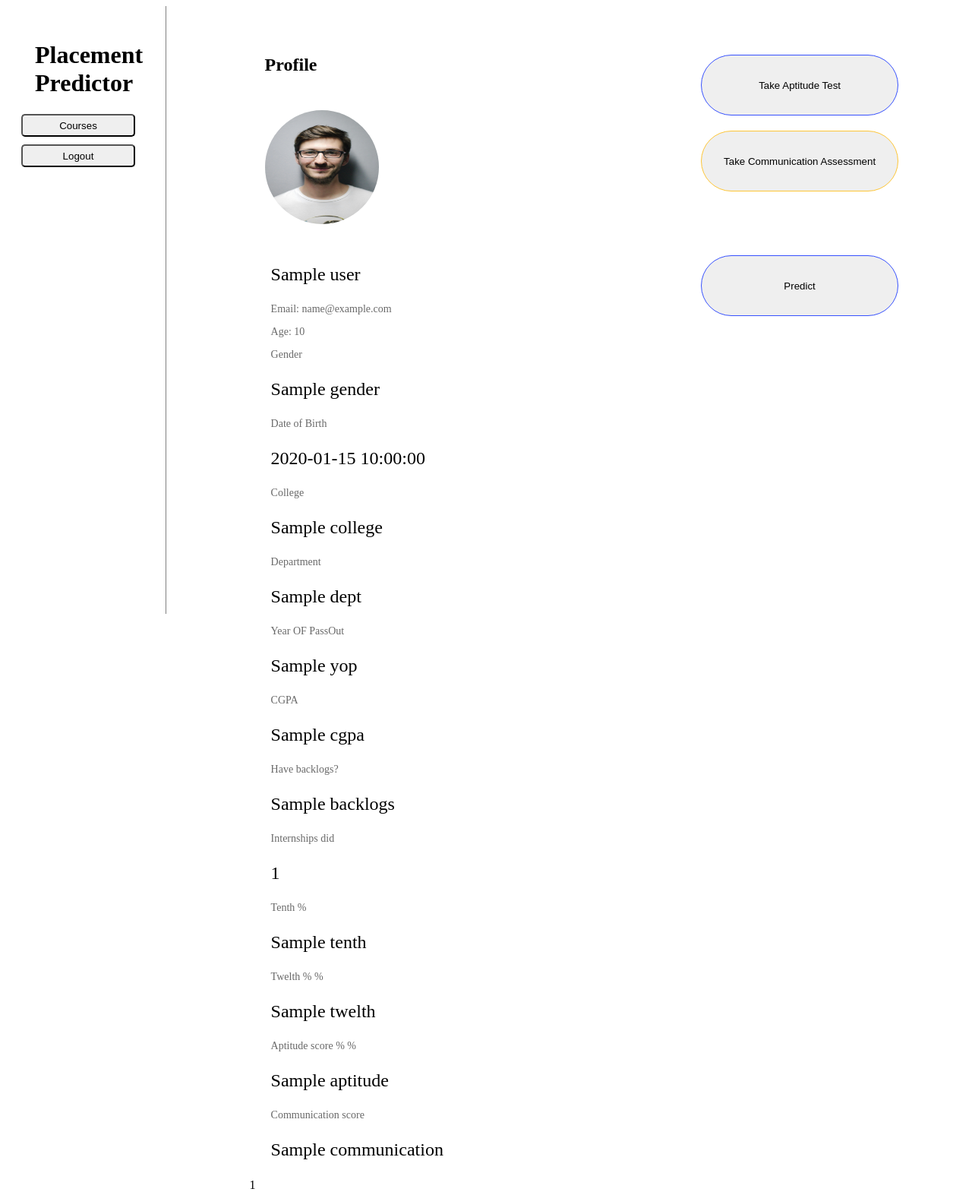
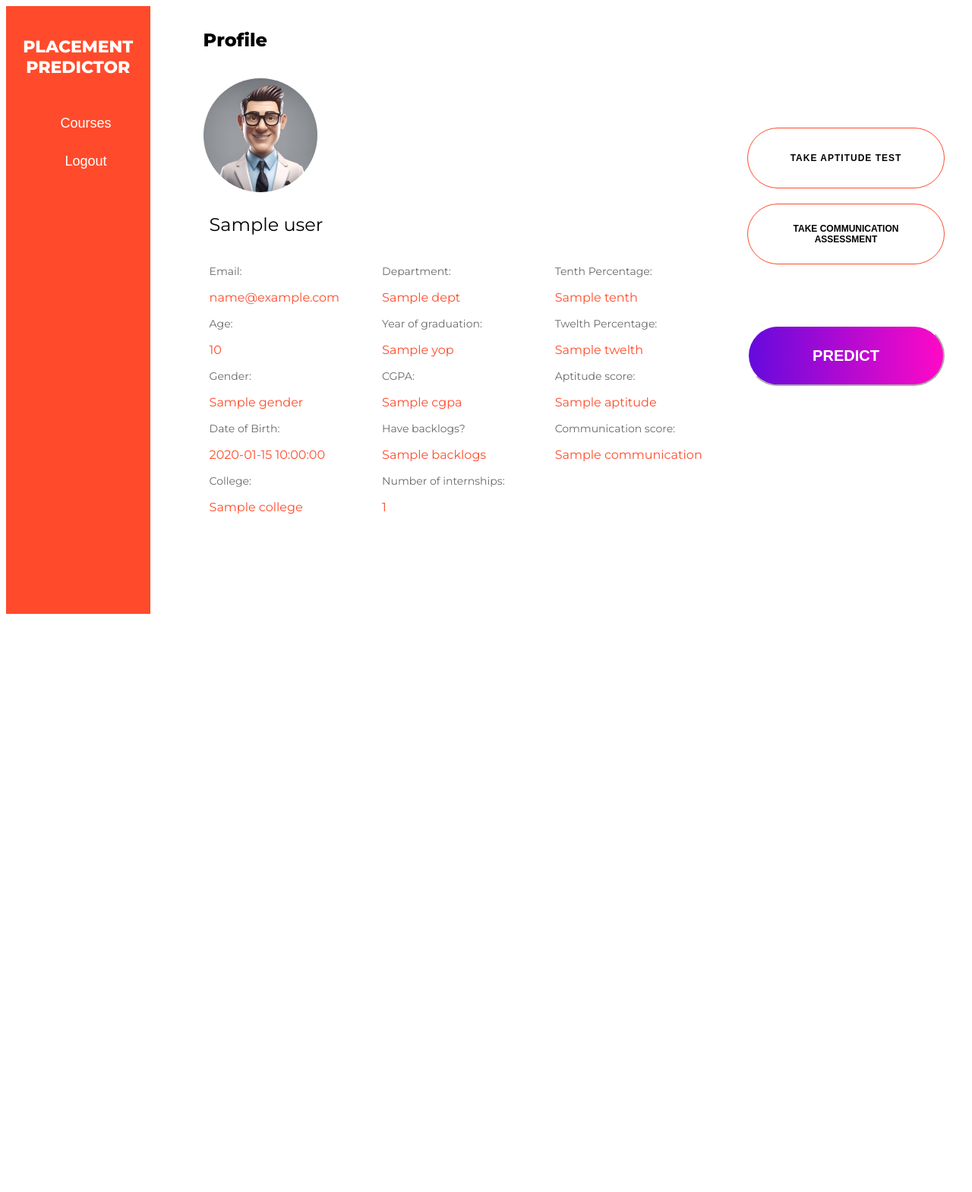
Before and after one commit to amalut/placement_predictor, a Flask app: template templates/home.html in a window 1280 px wide. Shown: the whole page at 76% size. After the commit the page ends 808 px from the top, so only its background shows below. Run offline with Flask 3, Linux system fonts and the light colour scheme; the template is opened without the code that fills it: most values are stand-ins (such as "Sample title", 1, 10 or a date in 2020); parts of the project's set-up code (start-up, migrations or seed data) failed here and were passed over; some libraries are stand-ins or nearby versions.

Commit message:
home page style

```diff
--- a/static/home.css
+++ b/static/home.css
@@ -1,23 +1,32 @@
+@import url('https://fonts.googleapis.com/css?family=Montserrat:400,800');
+
+body{
+    font-family: 'Montserrat', sans-serif;
+}
+li{
+    list-style-type: none;
+}
 .menu{
-    background-color: white;
+    background-color: #FF4B2B;
     width: 15%;
     height: 100vh;
-
-    margin-left: 20px;
-
     float: left;
-    margin-right: 20px;
-    border-right: solid 1px gray;
 }
 .logo{
-    padding-top: 25px;
-    padding-left: 18px;
+    padding:25px 18px;
+    font-size: 22px;
+    text-align: center;
+    color: white;
 }
 .menu-item{
+    font-size: large;
+    color: white;
+    background: none;
+    border: none;
     text-align: center;
-    width: 150px;
-    border-radius: 5px;
-    height: 30px;
+    width: 210px;
+    height: 40px;
+    border-radius: 0px 20px 20px 0px;
     padding-top: 3px;
     margin-bottom: 10px;
 
@@ -27,14 +36,15 @@
     margin-left: 0px;
 }
 .menu-item:hover{
-    background-color: rgba(139, 139, 255, 0.323);
+    background-color:rgba(255, 255, 255, 0.5);
+    color: #FF4B2B;
 
 }
 .profile{
-    width: 40%;
+    width: 60%;
     height: 100vh;
     float: left;
-    padding-left: 90px;
+    padding-left: 50px;
 
 }
 .profile-img{
@@ -42,16 +52,23 @@
     width: 150px;
     height: 150px;
     margin-left: 20px;
-    margin-top: 30px;
-    margin-bottom: 25px;
+    margin-top: 20px;
 }
 .title{
-    margin-top: 64px;
+    margin-top: 30px;
     font-weight: bold;
     padding-left: 20px;
     font-size: 24px;
 }
-
+.wrapper-left, .wrapper-mid, .wrapper-right{
+    width: 30%;
+    float: left;
+}
+.wr-value{
+    color: #FF4B2B;
+    font-size: 16px;
+    padding-left:28px;
+}
 .para,.para-value{
     padding-left: 28px;
 
@@ -69,31 +86,71 @@
 }
 .btn-1{
     border-radius: 100px;
-    border: solid 1px #3751FE;
+    border: 1px solid #FF4B2B;
+    background-color: #FFFFFF;
+    font-weight: bold;
+    font-size: 12px;
+    letter-spacing: 1px;
+    text-transform: uppercase;
     padding: 20px;
     width: 260px;
     height: 80px;
-    margin-top: 64px;
+    margin-top: 160px;
+    margin-right: 50px;
     transition: transform 600ms cubic-bezier(0, 0.2, 0.12, 0.97);
 
 }
 .btn-1:hover{
     transform:translateY(-3px);
-    box-shadow:3px 5px 8px 0px #0f0feb2b;
+    box-shadow:3px 5px 8px 0px #f669224f;
+    background-color: #FF4B2B;
+    color: #FFFFFF;
+
 }
 
+
 .btn-2{
+    margin-right: 50px;
     border-radius: 100px;
-    border: solid 1px #FEC637;
+    border: solid 1px #FF4B2B;
+    background-color: #FFFFFF;
+    text-transform: uppercase;
+    font-size: 12px;
+    font-weight: bold;
     padding: 20px;
     width: 260px;
     height: 80px;
     transition: transform 600ms cubic-bezier(0, 0.2, 0.12, 0.97);
+    margin-bottom: 60px;
 
 }
 .btn-2:hover{
     transform:translateY(-3px);
-    box-shadow:3px 5px 8px 0px  #fec6374f;
+    box-shadow:3px 5px 8px 0px  #f669224f;
+    background-color: #FF4B2B;
+    color: #FFFFFF;
+}
+.btn-3{
+    margin-right: 50px;
+    border-radius: 100px;
+    border-color: #FFFFFF;
+    background-image: linear-gradient(to right, #650add, rgb(255, 9, 198) ) ;
+    color: #FFFFFF;
+    text-transform: uppercase;
+    font-size: 20px;
+    font-weight: bold;
+    padding: 20px;
+    width: 260px;
+    height: 80px;
+    transition: transform 100ms cubic-bezier(0, 0.2, 0.12, 0.97);
+}
+
+.btn-3:hover{
+    transform:translateY(-3px);
+    box-shadow:3px 5px 8px 0px #0f0feb2b;
+    background-image: linear-gradient(to right, rgb(255, 9, 198), #650add) ;
+
+
 }
 .profile-btn{
     display: flex;
--- a/templates/home.html
+++ b/templates/home.html
@@ -56,75 +56,74 @@
 </head>
 <body>
     <div class="menu">
-        <h1 class="logo mb-10 text-blue-600 text-3xl font-bold font-sans">Placement Predictor</h1>
+        <h1 class="logo">PLACEMENT PREDICTOR</h1>
         <button class="menu-item">Courses</button>
-        <button class="menu-item menu-item-logout" onclick="logout()">Logout</button>
+        <button class="menu-item" onclick="logout()">Logout</button>
     </div>
     <div class="profile">
         <h1 class="title">Profile</h1>
-        <img class="profile-img" src="{{ url_for('static', filename='images/Propic.jpg') }}" alt="profile img">
+        <img class="profile-img" src="{{ url_for('static', filename='images/dp.jpg') }}" alt="profile img">
+        <div class="wrapper">
             {% if userData %}
                 <p class="para-value">{{ userData.name }}</p>
-            <p class="para">Email: {{ userEmail }}</p>
+                <div class="wrapper-left">
+                    <p class="para">Email: <p class="wr-value">{{ userEmail }}</p></p>
                     {% if userData.age %}
-                <p class="para">Age: {{ userData.age }}</p>
+                        <p class="para">Age: <p class="wr-value">{{ userData.age }}</p></p>
                     {% endif %}
                     {% if userData.gender %}
-                <p class="para">Gender</p>
-                <p class="para-value">{{ userData.gender }}</p>
+                        <p class="para">Gender: <p class="wr-value">{{ userData.gender }}</p></p>
                     {% endif %}
                     {% if userData.dob %}
-                <p class="para">Date of Birth</p>
-                <p class="para-value">{{ userData.dob }}</p>
+                        <p class="para">Date of Birth: <p class="wr-value">{{ userData.dob }}</p></p>
                     {% endif %}
                     {% if userData.college %}
-                <p class="para">College</p>
-                <p class="para-value">{{ userData.college }}</p>
+                        <p class="para">College: <p class="wr-value">{{ userData.college }}</p></p>
                     {% endif %}
+
+                </div>
+                <div class="wrapper-mid">
+
                     {% if userData.dept %}
-                <p class="para">Department</p>
-                <p class="para-value">{{ userData.dept }}</p>
+                        <p class="para">Department: <p class="wr-value">{{ userData.dept }}</p></p>
                     {% endif %}
                     {% if userData.yop %}
-                <p class="para">Year OF PassOut</p>
-                <p class="para-value">{{ userData.yop }}</p>
+                        <p class="para">Year of graduation: <p class="wr-value">{{ userData.yop }}</p></p>
                     {% endif %}
                     {% if userData.cgpa %}
-                <p class="para">CGPA</p>
-                <p class="para-value">{{ userData.cgpa }}</p>
+                        <p class="para">CGPA: <p class="wr-value">{{ userData.cgpa }}</p></p>
                     {% endif %}
                     {% if userData.backlogs %}
-                <p class="para">Have backlogs?</p>
-                <p class="para-value">{{ userData.backlogs }}</p>
+                        <p class="para">Have backlogs? <p class="wr-value">{{ userData.backlogs }}</p></p>
                     {% endif %}
                     {% if userData %}
-                <p class="para">Internships did</p>
-                <p class="para-value">{{ userData.num_internships }}</p>
+                        <p class="para">Number of internships: <p class="wr-value">{{ userData.num_internships }}</p></p>
                     {% endif %}
+
+
+                </div>
+                <div class="wrapper-right">
                     {% if userData.tenth %}
-                <p class="para">Tenth %</p>
-                <p class="para-value">{{ userData.tenth }}</p>
+                        <p class="para">Tenth Percentage: <p class="wr-value">{{ userData.tenth }}</p></p>
                     {% endif %}
                     {% if userData.twelth %}
-                <p class="para">Twelth % %</p>
-                <p class="para-value">{{ userData.twelth }}</p>
+                        <p class="para">Twelth Percentage: <p class="wr-value">{{ userData.twelth }}</p></p>
                     {% endif %}
                     {% if userData %}
-                <p class="para">Aptitude score % %</p>
-                <p class="para-value">{{ userData.aptitude }}</p>
+                        <p class="para">Aptitude score: <p class="wr-value">{{ userData.aptitude }}</p></p>
                     {% endif %}
                     {% if userData %}
-                <p class="para">Communication score</p>
-                <p class="para-value">{{ userData.communication }}</p>
-                <p>{{user_id}}</p>
+                        <p class="para">Communication score: <p class="wr-value">{{ userData.communication }}</p></p>
                     {% endif %}
                     <!-- Include other user data fields here -->
+                </div>
             {% endif %}
+        </div>
     </div>
     <div class="profile-btn">
         <button class="btn-1" onclick="aptitude_test('{{ user_id }}')">Take Aptitude Test</button>
         <button class="btn-2" onclick="com_test()">Take Communication Assessment</button>
-        <button class="btn-1" onclick="handlePredict('{{ user_id }}')">Predict</button>
+        <button class="btn-3" onclick="handlePredict('{{ user_id }}')">Predict</button>
     </div>
 </body>
 </html>
```
Also changed, not shown: static/images/Login.png (deleted), static/images/Propic.jpg (deleted), static/images/dp.jpg (added), static/images/form-img.jpg (deleted). Lines whose indentation alone changed are shown as unchanged.
